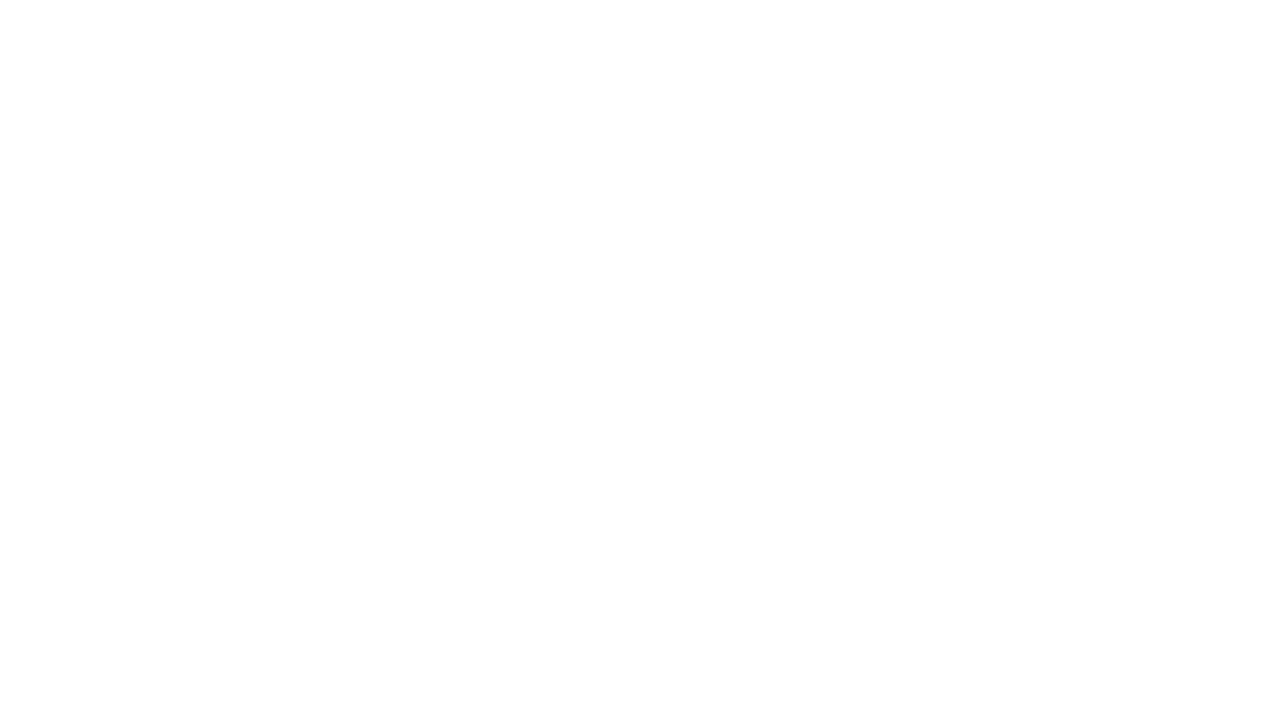
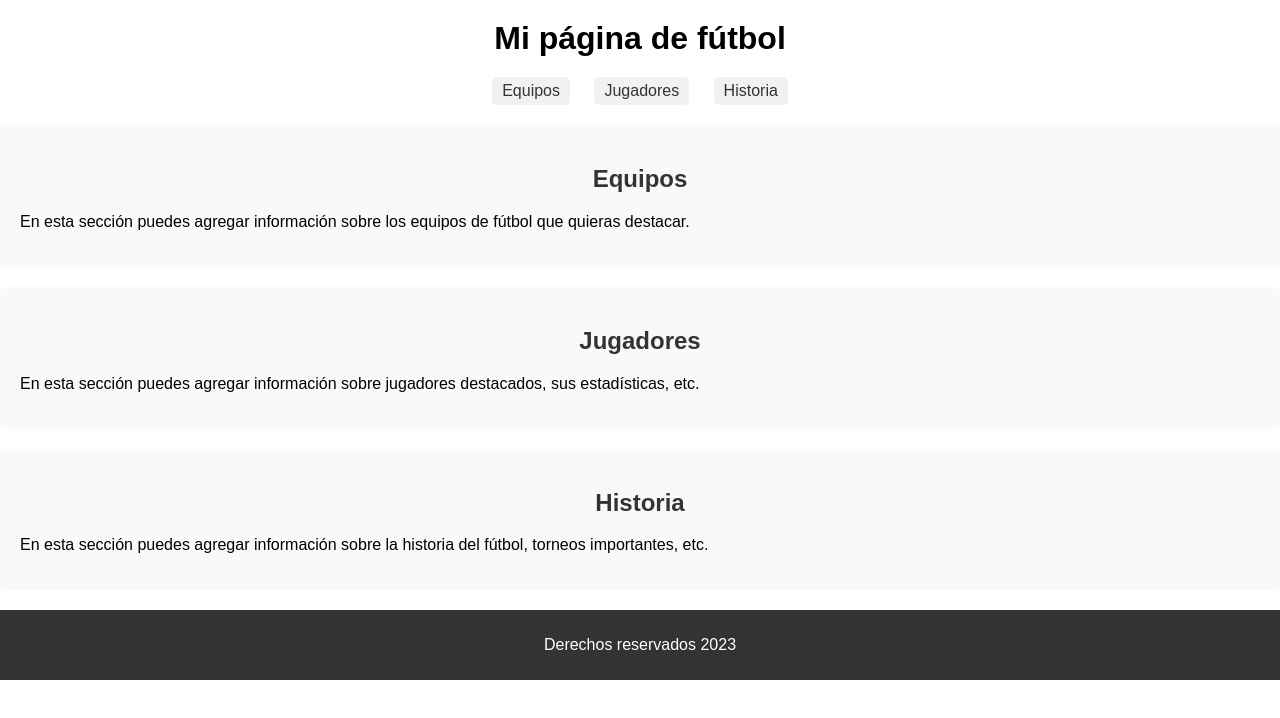
Before and after one commit to FrancoARomano/primer-repositorio, a plain HTML site: page index.html in a window 1280 px wide. Drawn offline with Linux system fonts and the light colour scheme.

Commit message:
actualizacion chatgpt

```diff
--- a/index.html
+++ b/index.html
@@ -1,12 +1,40 @@
 <!DOCTYPE html>
-<html lang="en">
+<html>
 <head>
-    <meta charset="UTF-8">
-    <meta http-equiv="X-UA-Compatible" content="IE=edge">
-    <meta name="viewport" content="width=device-width, initial-scale=1.0">
-    <title>Document</title>
+	<title>Mi página de fútbol</title>
+    <link rel="stylesheet" href="style.css">
 </head>
 <body>
+	<header>
+		<h1>Mi página de fútbol</h1>
+		<nav>
+			<ul>
+				<li><a href="#equipos">Equipos</a></li>
+				<li><a href="#jugadores">Jugadores</a></li>
+				<li><a href="#historia">Historia</a></li>
+			</ul>
+		</nav>
+	</header>
 
+	<main>
+		<section id="equipos">
+			<h2>Equipos</h2>
+			<p>En esta sección puedes agregar información sobre los equipos de fútbol que quieras destacar.</p>
+		</section>
+
+		<section id="jugadores">
+			<h2>Jugadores</h2>
+			<p>En esta sección puedes agregar información sobre jugadores destacados, sus estadísticas, etc.</p>
+		</section>
+
+		<section id="historia">
+			<h2>Historia</h2>
+			<p>En esta sección puedes agregar información sobre la historia del fútbol, torneos importantes, etc.</p>
+		</section>
+	</main>
+
+	<footer>
+		<p>Derechos reservados 2023</p>
+	</footer>
 </body>
 </html>
--- a/style.css
+++ b/style.css
@@ -0,0 +1,80 @@
+body {
+    font-family: Arial, sans-serif;
+    margin: 0;
+    padding: 0;
+}
+
+h1 {
+    text-align: center;
+    margin: 20px 0;
+}
+
+nav ul {
+    list-style: none;
+    margin: 0;
+    padding: 0;
+    text-align: center;
+}
+
+nav li {
+    display: inline-block;
+    margin: 0 10px;
+}
+
+nav a {
+    display: block;
+    padding: 5px 10px;
+    text-decoration: none;
+    color: #333;
+    background-color: #f1f1f1;
+    border-radius: 5px;
+}
+
+nav a:hover {
+    background-color: #ccc;
+}
+
+section {
+    padding: 20px;
+    margin: 20px 0;
+    background-color: #f9f9f9;
+    border-radius: 5px;
+}
+
+/* Estilos específicos para la sección de equipos */
+#equipos h2 {
+    color: #333;
+    text-align: center;
+}
+
+#equipos p {
+    font-size: 16px;
+}
+
+/* Estilos específicos para la sección de jugadores */
+#jugadores h2 {
+    color: #333;
+    text-align: center;
+}
+
+#jugadores p {
+    font-size: 16px;
+}
+
+/* Estilos específicos para la sección de historia */
+#historia h2 {
+    color: #333;
+    text-align: center;
+}
+
+#historia p {
+    font-size: 16px;
+}
+
+/* Estilos para el pie de página */
+footer {
+    background-color: #333;
+    color: #fff;
+    text-align: center;
+    padding: 10px;
+}
```
